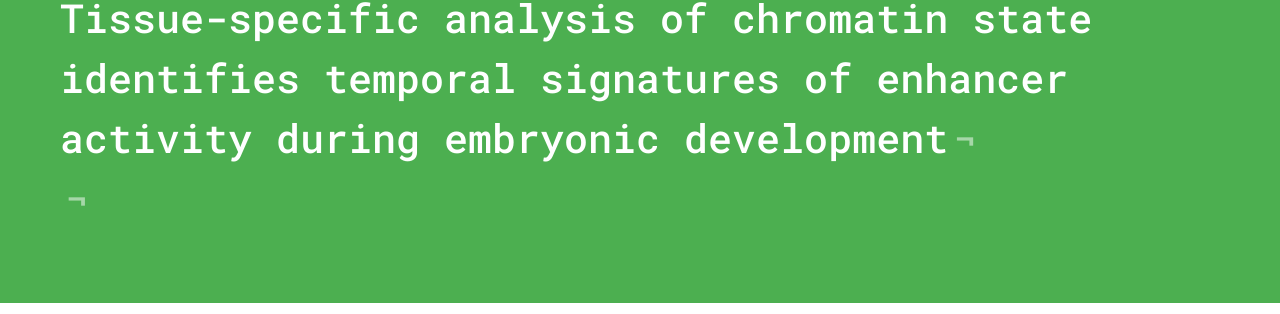
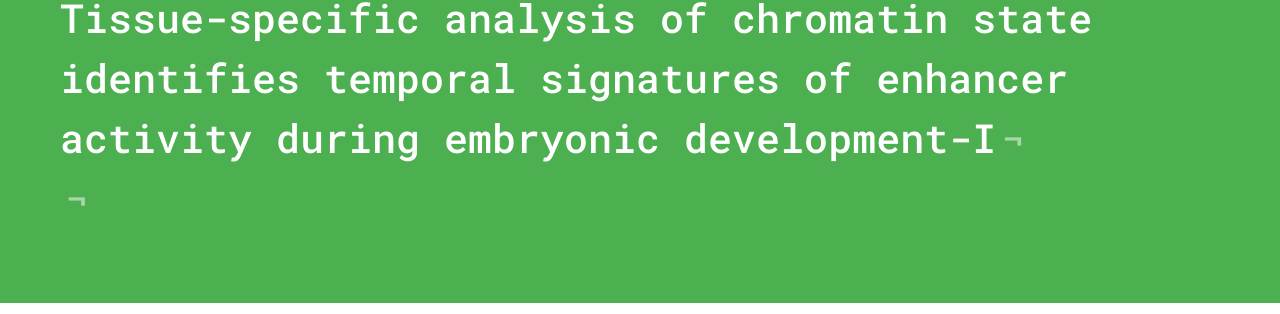
Before and after one commit to vinayphys/discussion2020, a Jekyll site: the page built from _posts/2019-06-28-enhancer_activity_during_embryonic_development.markdown, in a window 1280 px wide and 900 px high. Shown: the part 153-467 px from the top of the window. Built offline with Jekyll 4.4.1, drawn with Linux system fonts in a browser that asks for light colours; comment, search, counter and statistics services are not loaded.

```diff
--- a/_posts/2019-06-28-enhancer_activity_during_embryonic_development.markdown
+++ b/_posts/2019-06-28-enhancer_activity_during_embryonic_development.markdown
@@ -1,6 +1,6 @@
 ---
 layout: post
-title:  "Tissue-specific analysis of chromatin state identifies temporal signatures of enhancer activity during embryonic development"
+title:  "Tissue-specific analysis of chromatin state identifies temporal signatures of enhancer activity during embryonic development-I"
 date:   2019-06-28 18:52:21 -0500
 ---
 [Chandrani](https://www.imsc.res.in/chandrani_kumari) will talk about the enhancer activity during embryonic development. It has been known from literature that chromatin modifications are linked to many aspects of gene expression but their role in cellular transition during development still needs more understanding. In this discussion we will try to understand a new approch towards obtaining cell type specific information on chromatin state and RNA Pol II occupancy within the multicellular <em>Drosophila melanogaster</em> embryo.
```
